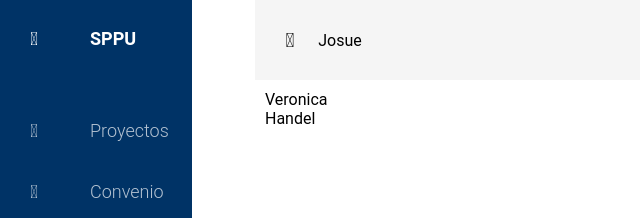
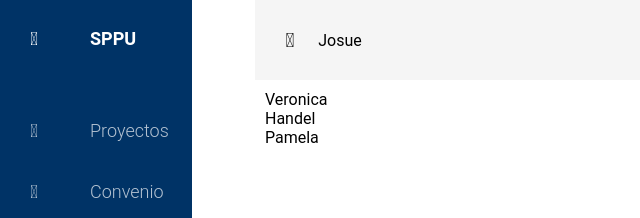
Before and after one commit to handellazo/FrontendPI4S, an Angular app: page /home/proyecto in a window 1280 px wide. Shown: the top 218 px of the page, without its empty margins (0-640 px from the left). Built offline with nearby package versions, Linux system fonts and the light colour scheme.

Commit message:
pamela proyecto

```diff
--- a/src/app/modules/Proyecto/pages/proyecto/proyecto.component.html
+++ b/src/app/modules/Proyecto/pages/proyecto/proyecto.component.html
@@ -1,2 +1,3 @@
 <p>Veronica</p>
 <p>Handel</p>
+<p>Pamela</p>
```
Also changed, not shown: 1 other file (tests, documents, lock files or other folders).
